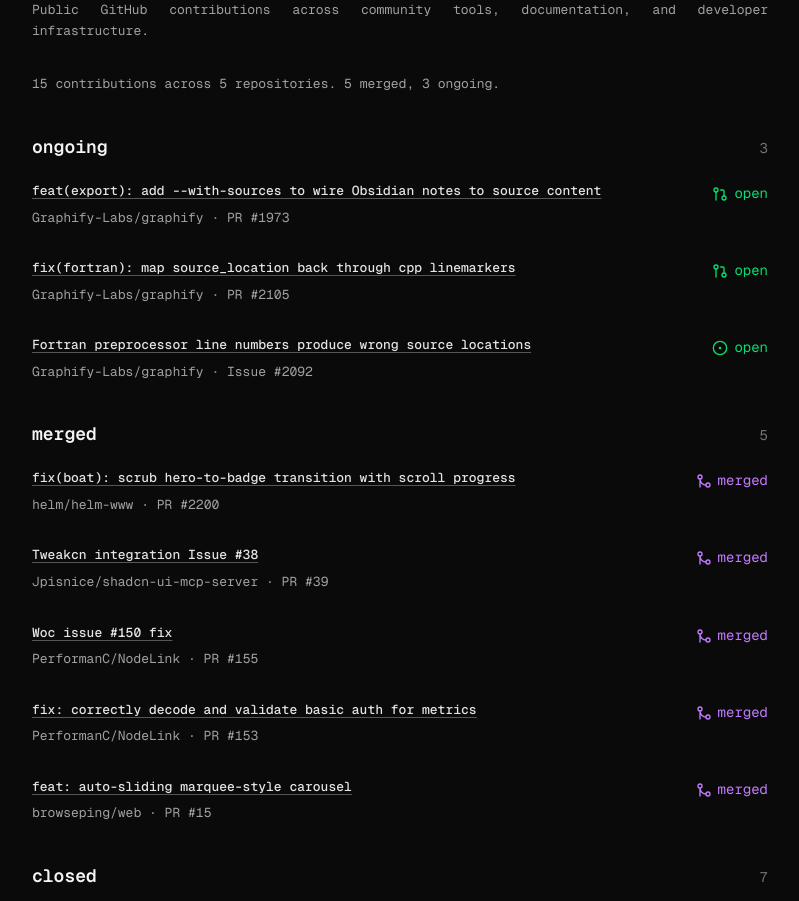
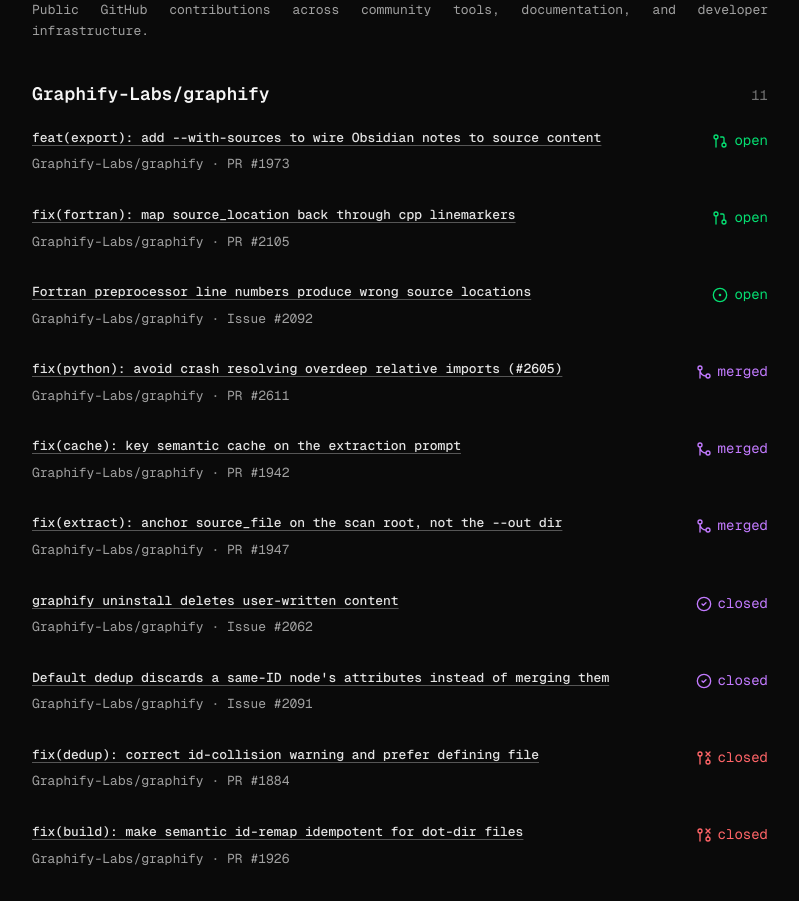
Before and after one commit to SinghAman21/portfolio-v2, a Next.js app: page /opensource in a window 1280 px wide. Shown: the part 180-1081 px from the top of the page, without its empty margins (240-1039 px from the left). Built offline with nearby package versions, Linux system fonts and the light colour scheme.

Commit message:
add(oss): added oss-data

```diff
--- a/app/opensource/page.tsx
+++ b/app/opensource/page.tsx
@@ -11,175 +11,12 @@ import AnimatedListItem from "@/components/AnimatedListItem";
 import AnimatedSection from "@/components/AnimatedSection";
 import CornerMarkers from "@/components/CornerMarkers";
 import PageHeader from "@/components/PageHeader";
+import {
+  contributions,
+  statusMeta,
+  type OpenSourceContribution,
+} from "@/lib/oss-data";
 import { cn } from "@/lib/utils";
-
-type ContributionKind = "pr" | "issue";
-type ContributionStatus = "open" | "merged" | "closed";
-
-interface OpenSourceContribution {
-  group: "Ongoing" | "Merged" | "Closed";
-  kind: ContributionKind;
-  repo: string;
-  number: number;
-  title: string;
-  status: ContributionStatus;
-  url: string;
-}
-
-const contributions: OpenSourceContribution[] = [
-  {
-    group: "Ongoing",
-    kind: "pr",
-    repo: "Graphify-Labs/graphify",
-    number: 1973,
-    title: "feat(export): add --with-sources to wire Obsidian notes to source content",
-    status: "open",
-    url: "https://github.com/Graphify-Labs/graphify/pull/1973",
-  },
-  {
-    group: "Ongoing",
-    kind: "pr",
-    repo: "Graphify-Labs/graphify",
-    number: 2105,
-    title: "fix(fortran): map source_location back through cpp linemarkers",
-    status: "open",
-    url: "https://github.com/Graphify-Labs/graphify/pull/2105",
-  },
-  {
-    group: "Ongoing",
-    kind: "issue",
-    repo: "Graphify-Labs/graphify",
-    number: 2092,
-    title: "Fortran preprocessor line numbers produce wrong source locations",
-    status: "open",
-    url: "https://github.com/Graphify-Labs/graphify/issues/2092",
-  },
-  {
-    group: "Merged",
-    kind: "pr",
-    repo: "helm/helm-www",
-    number: 2200,
-    title: "fix(boat): scrub hero-to-badge transition with scroll progress",
-    status: "merged",
-    url: "https://github.com/helm/helm-www/pull/2200",
-  },
-  {
-    group: "Merged",
-    kind: "pr",
-    repo: "Jpisnice/shadcn-ui-mcp-server",
-    number: 39,
-    title: "Tweakcn integration Issue #38",
-    status: "merged",
-    url: "https://github.com/Jpisnice/shadcn-ui-mcp-server/pull/39",
-  },
-  {
-    group: "Merged",
-    kind: "pr",
-    repo: "PerformanC/NodeLink",
-    number: 155,
-    title: "Woc issue #150 fix",
-    status: "merged",
-    url: "https://github.com/PerformanC/NodeLink/pull/155",
-  },
-  {
-    group: "Merged",
-    kind: "pr",
-    repo: "PerformanC/NodeLink",
-    number: 153,
-    title: "fix: correctly decode and validate basic auth for metrics",
-    status: "merged",
-    url: "https://github.com/PerformanC/NodeLink/pull/153",
-  },
-  {
-    group: "Merged",
-    kind: "pr",
-    repo: "browseping/web",
-    number: 15,
-    title: "feat: auto-sliding marquee-style carousel",
-    status: "merged",
-    url: "https://github.com/browseping/web/pull/15",
-  },
-  {
-    group: "Closed",
-    kind: "pr",
-    repo: "Graphify-Labs/graphify",
-    number: 1884,
-    title: "fix(dedup): correct id-collision warning and prefer defining file",
-    status: "closed",
-    url: "https://github.com/Graphify-Labs/graphify/pull/1884",
-  },
-  {
-    group: "Closed",
-    kind: "pr",
-    repo: "Graphify-Labs/graphify",
-    number: 1926,
-    title: "fix(build): make semantic id-remap idempotent for dot-dir files",
-    status: "closed",
-    url: "https://github.com/Graphify-Labs/graphify/pull/1926",
-  },
-  {
-    group: "Closed",
-    kind: "issue",
-    repo: "Graphify-Labs/graphify",
-    number: 2062,
-    title: "graphify uninstall deletes user-written content",
-    status: "closed",
-    url: "https://github.com/Graphify-Labs/graphify/issues/2062",
-  },
-  {
-    group: "Closed",
-    kind: "pr",
-    repo: "Graphify-Labs/graphify",
-    number: 2104,
-    title: "fix(dedup): merge same-ID node attributes instead of discarding them",
-    status: "closed",
-    url: "https://github.com/Graphify-Labs/graphify/pull/2104",
-  },
-  {
-    group: "Closed",
-    kind: "issue",
-    repo: "Graphify-Labs/graphify",
-    number: 2091,
-    title: "Default dedup discards a same-ID node's attributes instead of merging them",
-    status: "closed",
-    url: "https://github.com/Graphify-Labs/graphify/issues/2091",
-  },
-  {
-    group: "Closed",
-    kind: "pr",
-    repo: "Graphify-Labs/graphify",
-    number: 1942,
-    title: "fix(cache): key semantic cache on the extraction prompt",
-    status: "closed",
-    url: "https://github.com/Graphify-Labs/graphify/pull/1942",
-  },
-  {
-    group: "Closed",
-    kind: "pr",
-    repo: "Graphify-Labs/graphify",
-    number: 1947,
-    title: "fix(extract): anchor source_file on the scan root, not the --out dir",
-    status: "closed",
-    url: "https://github.com/Graphify-Labs/graphify/pull/1947",
-  },
-];
-
-const groups = ["Ongoing", "Merged", "Closed"] as const;
-
-const statusMeta = {
-  open: {
-    label: "open",
-    className: "text-green-600 dark:text-green-400",
-  },
-  merged: {
-    label: "merged",
-    className: "text-purple-600 dark:text-purple-400",
-  },
-  closed: {
-    label: "closed",
-    className: "text-red-600 dark:text-red-400",
-  },
-};
 
 function getContributionIcon(contribution: OpenSourceContribution) {
   if (contribution.kind === "issue") {
@@ -243,6 +80,19 @@ export default function OpenSourcePage() {
   const mergedCount = contributions.filter((item) => item.status === "merged").length;
   const openCount = contributions.filter((item) => item.status === "open").length;
   const repoCount = new Set(contributions.map((item) => item.repo)).size;
+  const contributionsByRepo = contributions.reduce<
+    { repo: string; items: OpenSourceContribution[] }[]
+  >((groups, contribution) => {
+    const repoGroup = groups.find((group) => group.repo === contribution.repo);
+
+    if (repoGroup) {
+      repoGroup.items.push(contribution);
+      return groups;
+    }
+
+    groups.push({ repo: contribution.repo, items: [contribution] });
+    return groups;
+  }, []);
 
   return (
     <main className="mb-32 text-gray-700 dark:text-neutral-400">
@@ -254,37 +104,33 @@ export default function OpenSourcePage() {
 
       <AnimatedSection delay="0.08s" className="mb-10">
         <p className="text-gray-600 dark:text-neutral-400 leading-relaxed">
-          {contributions.length} contributions across {repoCount} repositories. {mergedCount} merged, {openCount} ongoing.
+          {/*{contributions.length} contributions across {repoCount} repositories. {mergedCount} merged, {openCount} ongoing.*/}
         </p>
       </AnimatedSection>
 
       <div className="space-y-2">
-        {groups.map((group) => {
-          const groupItems = contributions.filter((item) => item.group === group);
-
-          return (
-            <section key={group} className="mb-10">
+        {contributionsByRepo.map(({ repo, items }) => (
+          <section key={repo} className="mb-10">
             <AnimatedSection delay="0.1s" className="mb-5">
               <div className="flex items-baseline justify-between">
                 <h2 className="text-lg font-serif font-semibold text-gray-900 dark:text-neutral-100">
-                    {group.toLowerCase()}
+                  {repo}
                 </h2>
                 <span className="text-sm text-gray-500 dark:text-neutral-500">
-                    {groupItems.length}
+                  {items.length}
                 </span>
               </div>
             </AnimatedSection>
 
             <div className="space-y-0">
-                {groupItems.map((contribution, index) => (
+              {items.map((contribution, index) => (
                 <AnimatedListItem key={contribution.url} index={index}>
                   <OpenSourceItem contribution={contribution} />
                 </AnimatedListItem>
               ))}
             </div>
           </section>
-          );
-        })}
+        ))}
       </div>
     </main>
   );
--- /dev/null
+++ b/lib/oss-data.ts
@@ -0,0 +1,156 @@
+export type ContributionKind = "pr" | "issue";
+export type ContributionStatus = "open" | "merged" | "closed";
+export interface OpenSourceContribution {
+  kind: ContributionKind;
+  repo: string;
+  number: number;
+  title: string;
+  status: ContributionStatus;
+  url: string;
+}
+
+export const contributions: OpenSourceContribution[] = [
+  {
+    kind: "pr",
+    repo: "Graphify-Labs/graphify",
+    number: 1973,
+    title: "feat(export): add --with-sources to wire Obsidian notes to source content",
+    status: "open",
+    url: "https://github.com/Graphify-Labs/graphify/pull/1973",
+  },
+  {
+    kind: "pr",
+    repo: "Graphify-Labs/graphify",
+    number: 2105,
+    title: "fix(fortran): map source_location back through cpp linemarkers",
+    status: "open",
+    url: "https://github.com/Graphify-Labs/graphify/pull/2105",
+  },
+  {
+    kind: "issue",
+    repo: "Graphify-Labs/graphify",
+    number: 2092,
+    title: "Fortran preprocessor line numbers produce wrong source locations",
+    status: "open",
+    url: "https://github.com/Graphify-Labs/graphify/issues/2092",
+  },
+  {
+    kind: "pr",
+    repo: "Graphify-Labs/graphify",
+    number: 2611,
+    title: "fix(python): avoid crash resolving overdeep relative imports (#2605)",
+    status: "merged",
+    url: "https://github.com/Graphify-Labs/graphify/pull/2611",
+  },
+  {
+    kind: "pr",
+    repo: "helm/helm-www",
+    number: 2200,
+    title: "fix(boat): scrub hero-to-badge transition with scroll progress",
+    status: "merged",
+    url: "https://github.com/helm/helm-www/pull/2200",
+  },
+  {
+    kind: "pr",
+    repo: "Graphify-Labs/graphify",
+    number: 1942,
+    title: "fix(cache): key semantic cache on the extraction prompt",
+    status: "merged",
+    url: "https://github.com/Graphify-Labs/graphify/pull/1942",
+  },
+  {
+    kind: "pr",
+    repo: "Graphify-Labs/graphify",
+    number: 1947,
+    title: "fix(extract): anchor source_file on the scan root, not the --out dir",
+    status: "merged",
+    url: "https://github.com/Graphify-Labs/graphify/pull/1947",
+  },
+  {
+    kind: "pr",
+    repo: "Jpisnice/shadcn-ui-mcp-server",
+    number: 39,
+    title: "Tweakcn integration Issue #38",
+    status: "merged",
+    url: "https://github.com/Jpisnice/shadcn-ui-mcp-server/pull/39",
+  },
+  {
+    kind: "pr",
+    repo: "PerformanC/NodeLink",
+    number: 155,
+    title: "Woc issue #150 fix",
+    status: "merged",
+    url: "https://github.com/PerformanC/NodeLink/pull/155",
+  },
+  {
+    kind: "pr",
+    repo: "PerformanC/NodeLink",
+    number: 153,
+    title: "fix: correctly decode and validate basic auth for metrics",
+    status: "merged",
+    url: "https://github.com/PerformanC/NodeLink/pull/153",
+  },
+  {
+    kind: "pr",
+    repo: "browseping/web",
+    number: 15,
+    title: "feat: auto-sliding marquee-style carousel",
+    status: "merged",
+    url: "https://github.com/browseping/web/pull/15",
+  },
+  {
+    kind: "issue",
+    repo: "Graphify-Labs/graphify",
+    number: 2062,
+    title: "graphify uninstall deletes user-written content",
+    status: "closed",
+    url: "https://github.com/Graphify-Labs/graphify/issues/2062",
+  },
+  {
+    kind: "issue",
+    repo: "Graphify-Labs/graphify",
+    number: 2091,
+    title: "Default dedup discards a same-ID node's attributes instead of merging them",
+    status: "closed",
+    url: "https://github.com/Graphify-Labs/graphify/issues/2091",
+  },
+  {
+    kind: "pr",
+    repo: "Graphify-Labs/graphify",
+    number: 1884,
+    title: "fix(dedup): correct id-collision warning and prefer defining file",
+    status: "closed",
+    url: "https://github.com/Graphify-Labs/graphify/pull/1884",
+  },
+  {
+    kind: "pr",
+    repo: "Graphify-Labs/graphify",
+    number: 1926,
+    title: "fix(build): make semantic id-remap idempotent for dot-dir files",
+    status: "closed",
+    url: "https://github.com/Graphify-Labs/graphify/pull/1926",
+  },
+  {
+    kind: "pr",
+    repo: "Graphify-Labs/graphify",
+    number: 2104,
+    title: "fix(dedup): merge same-ID node attributes instead of discarding them",
+    status: "closed",
+    url: "https://github.com/Graphify-Labs/graphify/pull/2104",
+  },
+];
+
+export const statusMeta = {
+  open: {
+    label: "open",
+    className: "text-green-600 dark:text-green-400",
+  },
+  merged: {
+    label: "merged",
+    className: "text-purple-600 dark:text-purple-400",
+  },
+  closed: {
+    label: "closed",
+    className: "text-red-600 dark:text-red-400",
+  },
+} satisfies Record<ContributionStatus, { label: string; className: string }>;
```
Lines whose indentation alone changed are shown as unchanged.
